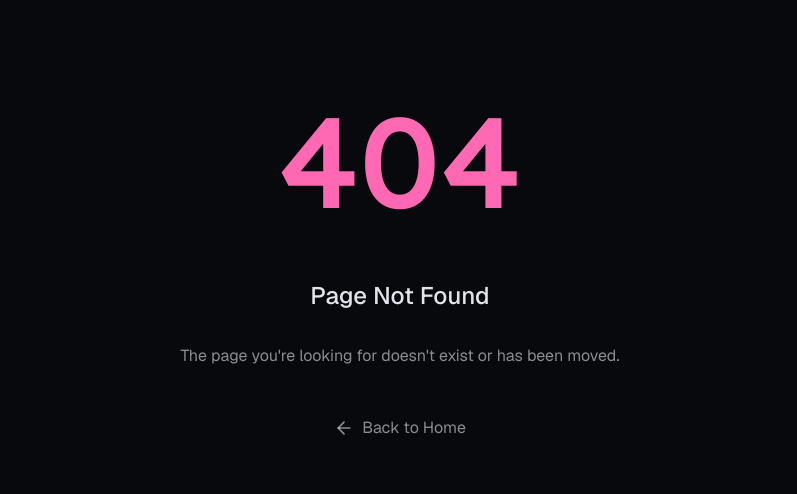
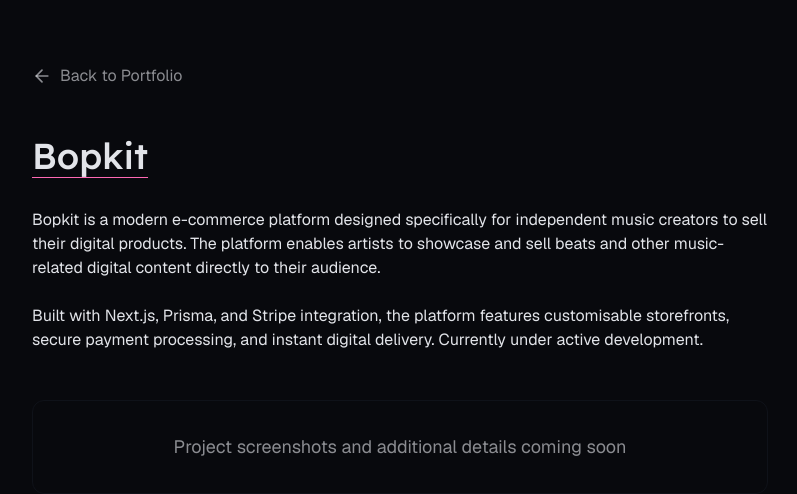
Before and after one commit to martinbartolo/resume-website, a Next.js app: page /portfolio/bopkit in a window 1280 px wide. Before the commit this address had no page. Shown: the top 494 px of the page, without its empty margins (240-1037 px from the left). Built offline with nearby package versions, Linux system fonts and the light colour scheme.

Commit message:
add bopkit page to portfolio

```diff
--- /dev/null
+++ b/src/app/portfolio/bopkit/page.tsx
@@ -0,0 +1,54 @@
+import Link from "next/link";
+import { ArrowLeft, ExternalLink } from "lucide-react";
+import { Metadata } from "next";
+
+export const metadata: Metadata = {
+  title: "Bopkit - Portfolio | Martin Bartolo",
+  description:
+    "Bopkit - A web e-commerce platform for independent music creators.",
+};
+
+export default function BopkitPage() {
+  return (
+    <main className="container mx-auto max-w-3xl px-4 py-8">
+      <Link
+        href="/portfolio"
+        className="group mb-12 inline-flex items-center gap-2 text-foreground/60 hover:text-primary"
+      >
+        <ArrowLeft className="size-5 transition-transform group-hover:-translate-x-1" />
+        <span>Back to Portfolio</span>
+      </Link>
+
+      <div className="mb-8">
+        <h1 className="mb-2 font-lexend text-4xl font-medium text-foreground">
+          <span className="underline decoration-primary decoration-from-font underline-offset-8">
+            Bopkit
+          </span>
+        </h1>
+      </div>
+
+      <div className="prose prose-invert max-w-none space-y-6">
+        <p>
+          Bopkit is a modern e-commerce platform designed specifically for
+          independent music creators to sell their digital products. The
+          platform enables artists to showcase and sell beats and other
+          music-related digital content directly to their audience.
+        </p>
+
+        <p>
+          Built with Next.js, Prisma, and Stripe integration, the platform
+          features customisable storefronts, secure payment processing, and
+          instant digital delivery. Currently under active development.
+        </p>
+
+        <div className="not-prose my-12 grid gap-8">
+          <div className="rounded-xl border border-border p-8 text-center">
+            <p className="text-lg text-foreground/60">
+              Project screenshots and additional details coming soon
+            </p>
+          </div>
+        </div>
+      </div>
+    </main>
+  );
+}
```
